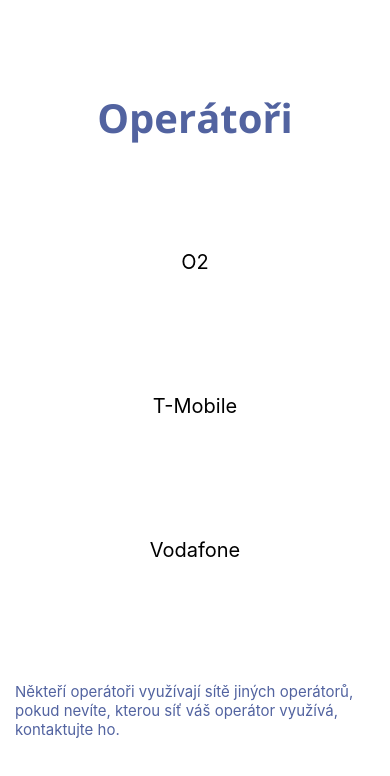
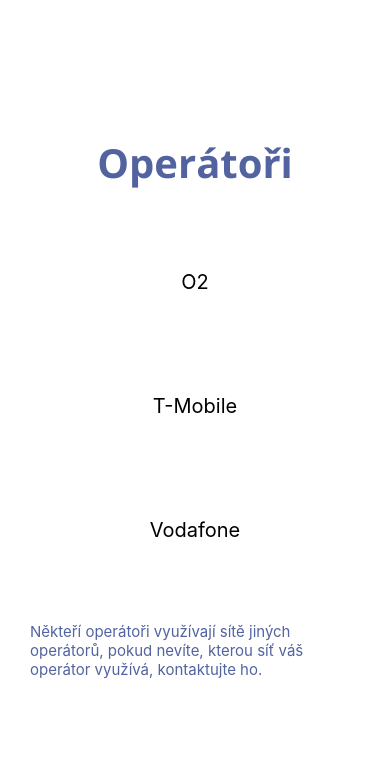
Before and after one commit to StudentTraineeCenter/BSSMAP, a React Native app in the folder frontend/: screen /Providers in a window 390 px wide. Shown: the top 776 px of the page. Built offline with nearby package versions, Linux system fonts and the light colour scheme.

Commit message:
refactor

```diff
--- a/frontend/components/Leaflet/Leaflet.jsx
+++ b/frontend/components/Leaflet/Leaflet.jsx
@@ -1,11 +1,12 @@
-import React, {useEffect, useState} from "react";
-import {ExpoLeaflet} from "expo-leaflet";
+import React, { useEffect, useState } from "react";
+import { ExpoLeaflet } from "expo-leaflet";
 import * as Location from "expo-location";
-import {View} from "react-native";
+import { View } from "react-native";
 import celltowers from "../../db/celltowers.json";
 import Navbar from "../Navbar/Navbar";
 
-const Leaflet = ({navigation, route, props}) => {
+const Leaflet = ({ navigation, route }) => {
+  // const [provider, setProvider] = useState(null);
   const [mapMarkers, setMapMarkers] = useState(null);
   const [userLoc, setuserLoc] = useState({
     position: {
@@ -24,13 +25,8 @@
   });
 
   useEffect(() => {
-        console.log(props)
-    }, [props]);
-
-    // gets user location
-    useEffect(() => {
     const getCurrentPosition = async () => {
-            let {status} = await Location.requestForegroundPermissionsAsync();
+      let { status } = await Location.requestForegroundPermissionsAsync();
       if (status !== "granted") {
         setLocationNotGranted("Permission to access location was denied");
         return;
@@ -50,17 +46,16 @@
     });
   }, []);
 
-    // loads map
   const mapLayers = [
     {
-            attribution: '&amp;copy <a href="http://osm.org/copyright">OpenStreetMap</a> contributors',
+      attribution:
+        '&amp;copy <a href="http://osm.org/copyright">OpenStreetMap</a> contributors',
       baseLayerIsChecked: true,
       baseLayerName: "OpenStreetMap.Mapnik",
       url: "https://{s}.tile.openstreetmap.org/{z}/{x}/{y}.png",
     },
   ];
 
-    // makes a list of CTs using the current provider and distance
   useEffect(() => {
     if (locationLoaded) {
       setCelltowersInRange(
@@ -89,9 +84,12 @@
     }
   }, [route.params.provider, locationLoaded]);
 
-    // displays the CT list
   useEffect(() => {
-        if (celltowersInRange === null || celltowersInRange === undefined || celltowersInRange[0] === undefined) {
+    if (
+      celltowersInRange === null ||
+      celltowersInRange === undefined ||
+      celltowersInRange[0] === undefined
+    ) {
       setMapMarkers([]);
       return;
     }
@@ -110,9 +108,12 @@
     );
   }, [celltowersInRange]);
 
-    // figures out closest CT and removes its icon (a new icon is displayed later)
   useEffect(() => {
-        if (mapMarkers === null || mapMarkers === undefined || mapMarkers[0] === undefined) {
+    if (
+      mapMarkers === null ||
+      mapMarkers === undefined ||
+      mapMarkers[0] === undefined
+    ) {
       setClosestMarker({
         position: {
           lat: null,
@@ -122,11 +123,6 @@
       return;
     }
 
-        // console.log("");
-        // console.log("");
-        // console.log("---Start of new search---");
-        // console.log(mapMarkers[0], userLoc);
-
     let tempClosestMarker = {
       position: {
         lat: mapMarkers[0].position.lat,
@@ -135,19 +131,20 @@
     };
 
     mapMarkers.forEach((marker, index) => {
-            let currentDist = [Math.abs(userLoc.position.lat - marker.position.lat), Math.abs(userLoc.position.lng - marker.position.lng)];
+      let currentDist = [
+        Math.abs(userLoc.position.lat - marker.position.lat),
+        Math.abs(userLoc.position.lng - marker.position.lng),
+      ];
 
       let closestDist = [
         Math.abs(userLoc.position.lat - tempClosestMarker.position.lat),
         Math.abs(userLoc.position.lng - tempClosestMarker.position.lng),
       ];
 
-            // console.log("/// NEW CYCLE ///");
-            // console.log("Current cycled marker's distance from the user:", currentDist, Math.sqrt(currentDist[0]**2 + currentDist[1]**2));
-            // console.log("Closest marker's distance from the user:", closestDist, Math.sqrt(closestDist[0]**2 + closestDist[1]**2));
-
-            if (Math.sqrt(currentDist[0] ** 2 + currentDist[1] ** 2) < Math.sqrt(closestDist[0] ** 2 + closestDist[1] ** 2)) {
-                // console.log("|||CHANGED CLOSEST CELLTOWER|||");
+      if (
+        Math.sqrt(currentDist[0] ** 2 + currentDist[1] ** 2) <
+        Math.sqrt(closestDist[0] ** 2 + closestDist[1] ** 2)
+      ) {
         tempClosestMarker = {
           position: {
             lat: marker.position.lat,
@@ -168,12 +165,11 @@
   }, [mapMarkers, userLoc]);
 
   return (
-        <View style={{backgroundColor: "black", flex: 1}}>
+    <View style={{ backgroundColor: "black", flex: 1 }}>
       <ExpoLeaflet
         backgroundColor={"white"}
         onMessage={(message) => ""}
         mapLayers={mapLayers}
-                // logic for displaying CTs and user location (adds icon for the closest CT)
         mapMarkers={
           Array.isArray(mapMarkers) && mapMarkers.length > 0
             ? mapMarkers
@@ -213,7 +209,7 @@
         zoom={locationLoaded ? 15 : 6}
       />
       <View>
-                <Navbar provider={route.params.provider}/>
+        <Navbar provider={route.params.provider} />
       </View>
     </View>
   );
--- a/frontend/components/Navbar/Navbar.jsx
+++ b/frontend/components/Navbar/Navbar.jsx
@@ -1,5 +1,4 @@
 import { useNavigation } from "@react-navigation/native";
-import { useState } from "react";
 import { Pressable, StyleSheet, Text, View } from "react-native";
 
 const styles = StyleSheet.create({
@@ -7,29 +6,27 @@
     flex: 1,
     flexDirection: "row",
     justifyContent: "space-evenly",
-        alignContent: "center",
+    alignItems: "center",
   },
 });
 
 const Navbar = (props) => {
   const navigation = useNavigation();
 
-    let routes = navigation.getState().routes; // gets the list of routes the user traveled
-    const inCompassMode = useState(routes[routes.length - 1].name == "Compass" ? true : false); // checks if user is using the compass
-    const toggleComapssMode = () => {
-        if (!inCompassMode) navigation.navigate("Compass", { provider: props.provider });
-        else navigation.navigate("Map", { provider: props.provider });
-    };
-
   return (
     <View style={{ height: 50, backgroundColor: "white" }}>
       <View style={styles.container}>
-                <Pressable onPress={() => toggleComapssMode()}>
-                    <Text style={{ fontFamily: "bold" }}>Compass</Text>
-                </Pressable>
         <Pressable onPress={() => navigation.navigate("Providers")}>
-                    <Text style={{ fontFamily: "bold" }}>
-                        {props.provider == 1 ? "O2" : props.provider == 2 ? "T-Mobile" : props.provider == 3 ? "Vodafone" : props.provider == 4 ? "poda" : -1}
+          <Text style={{ fontSize: 18 }}>
+            {props.provider == 1
+              ? "O2"
+              : props.provider == 2
+              ? "T-Mobile"
+              : props.provider == 3
+              ? "Vodafone"
+              : props.provider == 4
+              ? "poda"
+              : -1}
           </Text>
         </Pressable>
       </View>
--- a/frontend/components/Providers/Providers.jsx
+++ b/frontend/components/Providers/Providers.jsx
@@ -1,62 +1,69 @@
-import {StyleSheet, Text, TouchableOpacity, View} from "react-native"
-
+import { StyleSheet, Text, TouchableOpacity, View } from "react-native";
 
 const styles = StyleSheet.create({
   container: {
     flex: 1,
-        justifyContent: "space-evenly",
+    justifyContent: "center",
     alignItems: "center",
-        backgroundColor: 'white',
-        flexDirection: "column"
+    backgroundColor: "white",
+    flexDirection: "column",
   },
   button: {
-        margin: 5,
-        backgroundColor: 'white',
-        paddingVertical: 10,
-        width: '70%',
-        shadowColor: 'black',
+    margin: 30,
+    backgroundColor: "white",
+    paddingVertical: 20,
+    width: "70%",
+    shadowColor: "black",
     shadowOpacity: 0.9,
-        elevation: 2,
+    elevation: 4
   },
   text: {
     fontSize: 20,
-        alignSelf: 'center',
-    }
-})
+    alignSelf: "center",
+  },
+});
 
-const Providers = ({navigation}) => {
+const Providers = ({ navigation }) => {
   return (
     <View style={styles.container}>
-            <Text style={{
+      <Text
+        style={{
           fontSize: 40,
           fontFamily: "bold",
-                color: "#5263A0"
-            }}>Operátoři</Text>
+          color: "#5263A0",
+          marginBottom: 30
+        }}
+      >
+        Operátoři
+      </Text>
 
       <TouchableOpacity
         style={styles.button}
-                onPress={() => navigation.navigate("Map", {provider: 1})}>
+        onPress={() => navigation.navigate("Map", { provider: 1 })}
+      >
         <Text style={styles.text}>O2</Text>
       </TouchableOpacity>
 
       <TouchableOpacity
         style={styles.button}
-                onPress={() => navigation.navigate("Map", {provider: 2})}>
+        onPress={() => navigation.navigate("Map", { provider: 2 })}
+      >
         <Text style={styles.text}>T-Mobile</Text>
       </TouchableOpacity>
 
       <TouchableOpacity
         style={styles.button}
-                onPress={() => navigation.navigate("Map", {provider: 3})}>
+        onPress={() => navigation.navigate("Map", { provider: 3 })}
+      >
         <Text style={styles.text}>Vodafone</Text>
       </TouchableOpacity>
 
-            <Text style={{color: "#5263A0", fontSize: 15, margin: 15}}>
-                Někteří operátoři využívají sítě jiných operátorů, pokud nevíte,
-                kterou síť váš operátor využívá, kontaktujte ho.
+      <Text style={{ color: "#5263A0", fontSize: 15, margin: 30 }}>
+        Někteří operátoři využívají sítě jiných operátorů, pokud nevíte, kterou
+        síť váš operátor využívá, kontaktujte ho.
       </Text>
     </View>
-    )
-}
+  );
+};
 
 export default Providers;
```
Also changed, not shown: frontend/App.jsx (+27 -13 lines), frontend/components/Compass/Compass.jsx (+53 -30 lines). Lines whose indentation alone changed are shown as unchanged.
